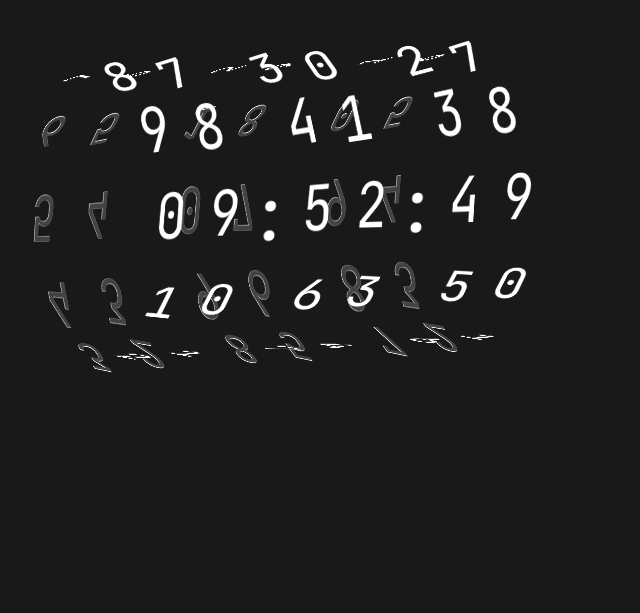
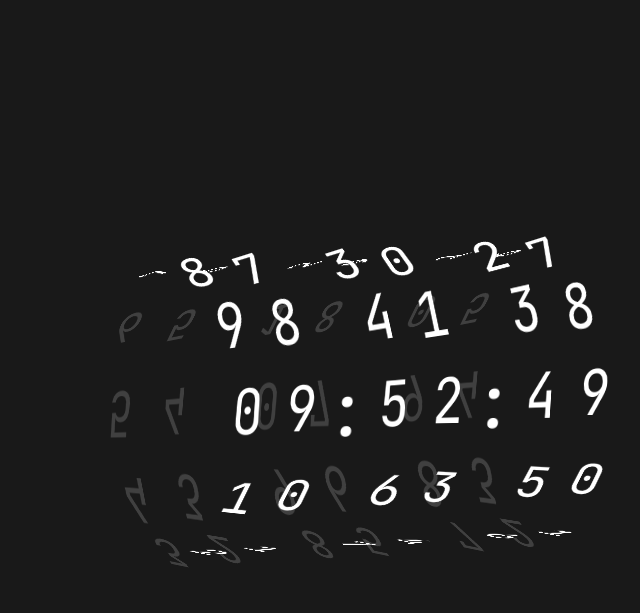
Before and after one commit to Zahra-Rad/Digital-3D-Watch, a plain HTML site: page index.html in a window 1280 px wide. Shown: the whole page, without its empty margins (228-868 px from the left). Drawn offline with Linux system fonts and the light colour scheme.

Commit message:
added details

```diff
--- a/style/master.scss
+++ b/style/master.scss
@@ -5,6 +5,11 @@
 }
 body {
   background-color: #191919;
+  width: 100%;
+  display: flex;
+  justify-content: center;
+  align-items: center;
+  height: 100vh;
   font-family: "JetBrains Mono", monospace;
   &:hover {
     .seconds > .right {
@@ -19,12 +24,11 @@ main {
   display: flex;
   justify-content: center;
   align-items: center;
-  //   border: 1px solid rebeccapurple;
+  padding-left: 170px;
   color: white;
-  //   text-shadow: 0px 0px 3px rgb(255, 255, 255);
   font-size: 72px;
+  // margin: 120px auto;
   transform-style: preserve-3d;
-
   transform: rotate3d(10, -20, 0, 331deg);
   > p {
     transform: translateX(-150px) translateZ(150px) translateY(-30px);
@@ -78,7 +82,6 @@ main {
       > div {
         width: -moz-fit-content;
         width: fit-content;
-        // border: 1px solid rebeccapurple;/
         transform-origin: calc(200px - 50%) calc(200px - 50%);
         position: absolute;
         transform-style: preserve-3d;
@@ -89,9 +92,10 @@ main {
           position: absolute;
           top: 0;
           left: 0;
+          backface-visibility: hidden;
         }
         &::before {
-          color: #434343;
+          color: #404040;
           transform-origin: top;
           position: absolute;
           top: 0;
```
Also changed, not shown: style/master.css, 1 other file.
